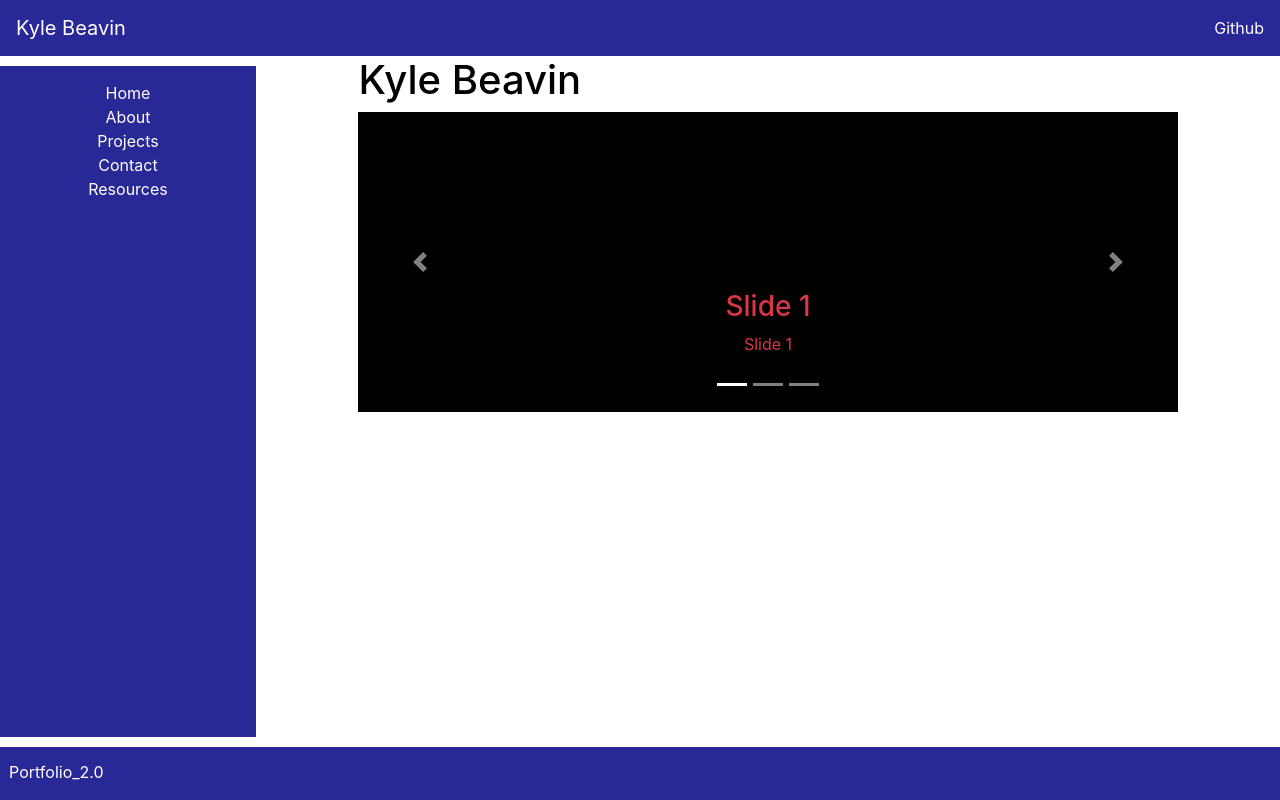
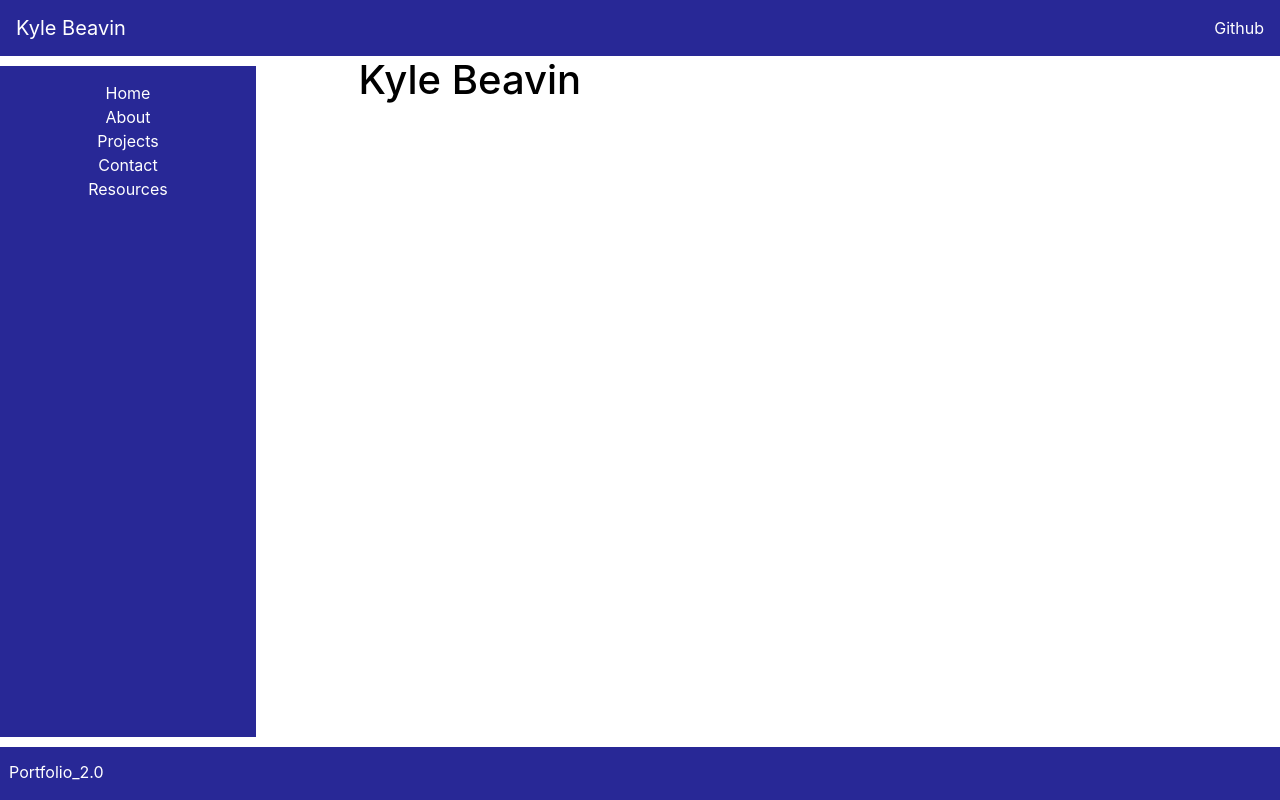
Before and after one commit to kylebeavin/Portfolio_2.0, a React (Create React App) app: page / in a window 1280 px wide. Built offline with nearby package versions, Linux system fonts and the light colour scheme; the HTML template or start-up script is replaced by a standard one.

Commit message:
branching

```diff
--- a/src/components/site/Home.js
+++ b/src/components/site/Home.js
@@ -8,7 +8,6 @@ export default class Home extends Component {
             <div className="main">
                 <div className="mainDiv">
                     <h1>Kyle Beavin</h1>
-                    < FamilyCarousel />
                 </div>
             </div>
         );
```
